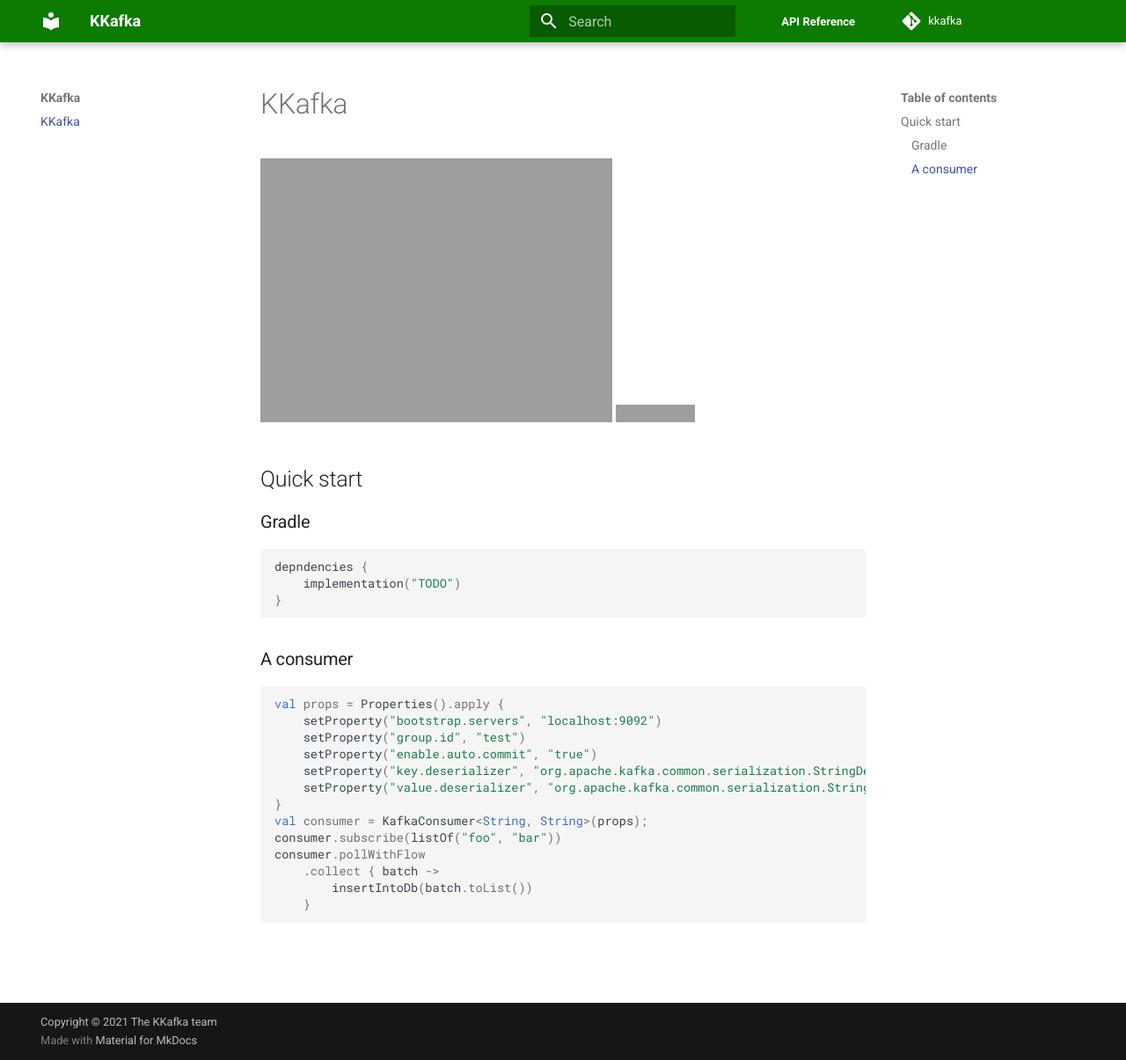
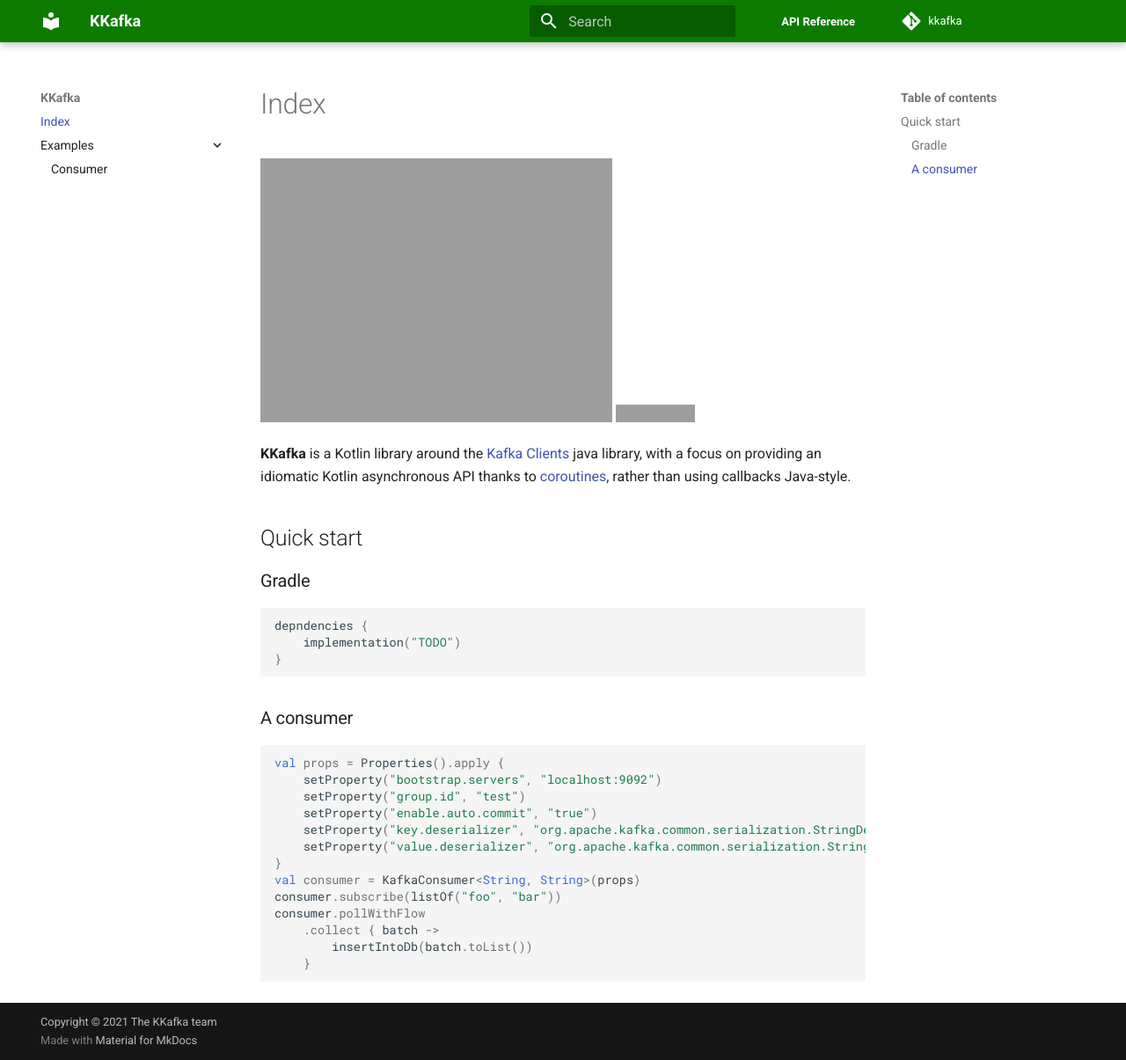
Before and after one commit to kkafkaorg/kkafka, an MkDocs documentation site: the page built from docs/src/doc/docs/index.md, in a window 1280 px wide and 1205 px high. Shown: the whole window at 88% size. Built offline with MkDocs 1.6.1 and Material for MkDocs 9.7.7, drawn with Linux system fonts in a browser that asks for light colours; comment, search, counter and statistics services are not loaded; grey boxes are pictures that could not be loaded.

```diff
--- a/docs/src/doc/docs/index.md
+++ b/docs/src/doc/docs/index.md
@@ -1,7 +1,14 @@
-# KKafka
+# Index
 
 [![Check](https://github.com/kkafkaorg/kkafka/actions/workflows/main.yml/badge.svg)](https://github.com/kkafkaorg/kkafka/actions/workflows/main.yml)
 [![codecov](https://codecov.io/gh/kkafkaorg/kkafka/branch/master/graph/badge.svg?token=IEGAM53Q19)](https://codecov.io/gh/kkafkaorg/kkafka)
+
+**KKafka** is a Kotlin library around the
+[Kafka Clients](https://mvnrepository.com/artifact/org.apache.kafka/kafka-clients)
+java library, with a focus on providing an idiomatic Kotlin asynchronous API thanks
+to [coroutines](https://kotlinlang.org/docs/coroutines-overview.html), rather
+than using callbacks Java-style.
+
 
 ## Quick start
 
@@ -23,7 +30,7 @@ val props = Properties().apply {
     setProperty("key.deserializer", "org.apache.kafka.common.serialization.StringDeserializer")
     setProperty("value.deserializer", "org.apache.kafka.common.serialization.StringDeserializer")
 }
-val consumer = KafkaConsumer<String, String>(props);
+val consumer = KafkaConsumer<String, String>(props)
 consumer.subscribe(listOf("foo", "bar"))
 consumer.pollWithFlow
     .collect { batch ->
```
Also changed, not shown: docs/src/doc/docs/examples/consumer.md (added, +42 -0 lines), README.md, 2 other files.
